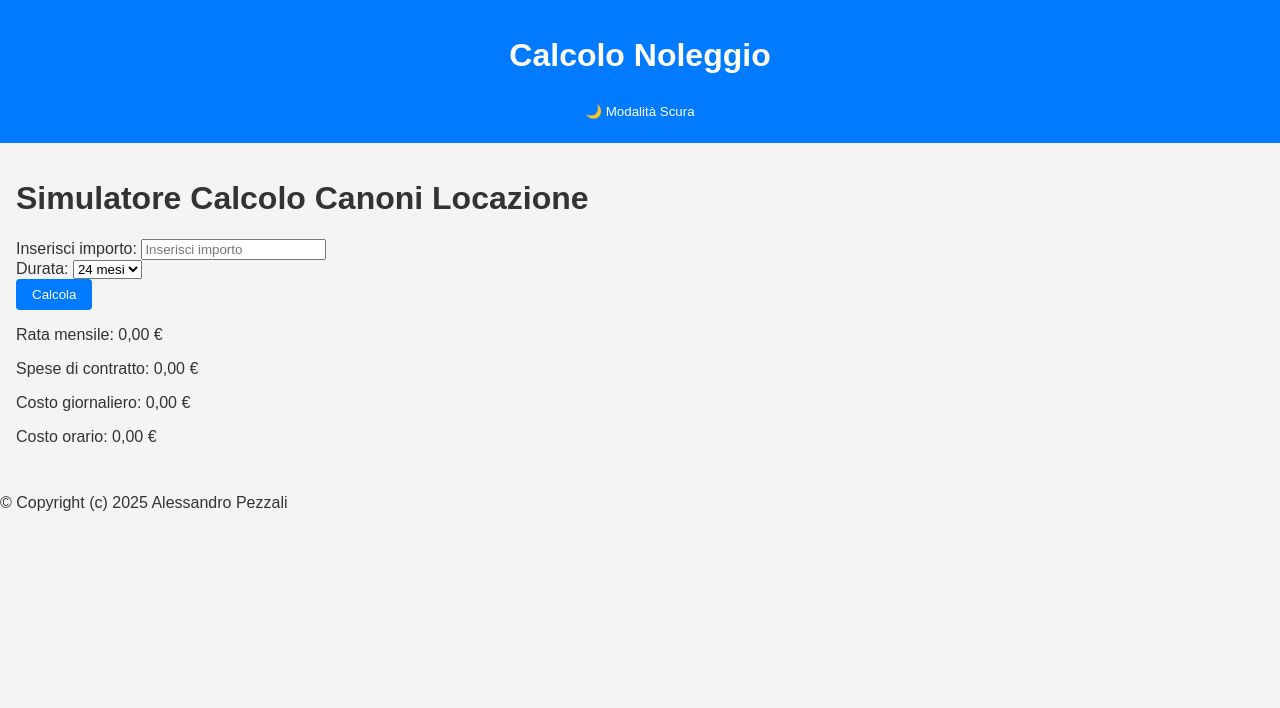
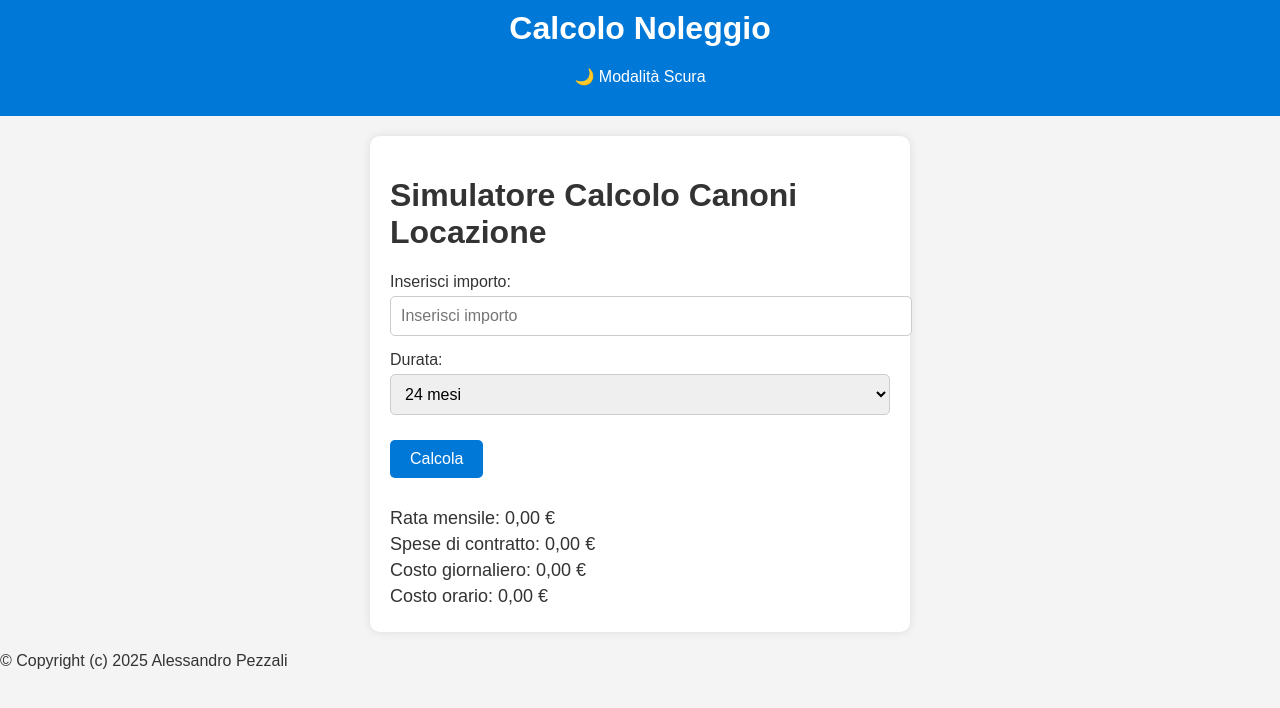
Before and after one commit to pezzaliapp/noleggio, a plain HTML site: page index.html in a window 1280 px wide. Drawn offline with Linux system fonts and the light colour scheme.

Commit message:
Update style.css

```diff
--- a/style.css
+++ b/style.css
@@ -7,46 +7,71 @@ body {
 }
 
 header {
-    background: #007bff;
+    background: #0078d7;
     color: #fff;
-    padding: 1rem;
+    padding: 10px 20px;
     text-align: center;
 }
 
-main {
-    padding: 1rem;
+header h1 {
+    margin: 0;
 }
 
-section {
-    margin-bottom: 1.5rem;
+button {
+    padding: 10px 20px;
+    font-size: 16px;
+    border: none;
+    border-radius: 5px;
+    background-color: #0078d7;
+    color: #fff;
+    cursor: pointer;
+    margin: 10px 0;
+}
+
+button:hover {
+    background-color: #005fa3;
+}
+
+.noleggio-container {
+    padding: 20px;
+    max-width: 500px;
+    margin: 20px auto;
+    background: #fff;
+    border-radius: 10px;
+    box-shadow: 0 0 10px rgba(0, 0, 0, 0.1);
+}
+
+.input-group {
+    margin: 15px 0;
+}
+
+.input-group label {
+    display: block;
+    margin-bottom: 5px;
+}
+
+input, select {
+    width: 100%;
+    padding: 10px;
+    font-size: 16px;
+    border: 1px solid #ccc;
+    border-radius: 5px;
+}
+
+.results {
+    margin-top: 20px;
+}
+
+.results p {
+    margin: 5px 0;
+    font-size: 18px;
 }
 
 .dark-mode {
-    background-color: #121212;
-    color: #f4f4f4;
+    background-color: #333;
+    color: #fff;
 }
 
-button {
-    padding: 0.5rem 1rem;
-    background: #007bff;
-    color: #fff;
-    border: none;
-    border-radius: 4px;
-    cursor: pointer;
+.dark-mode header {
+    background-color: #555;
 }
-
-button:hover {
-    background: #0056b3;
-}
-
-table {
-    width: 100%;
-    border-collapse: collapse;
-    margin-top: 1rem;
-}
-
-table th, table td {
-    border: 1px solid #ddd;
-    padding: 0.5rem;
-    text-align: center;
-}
```
